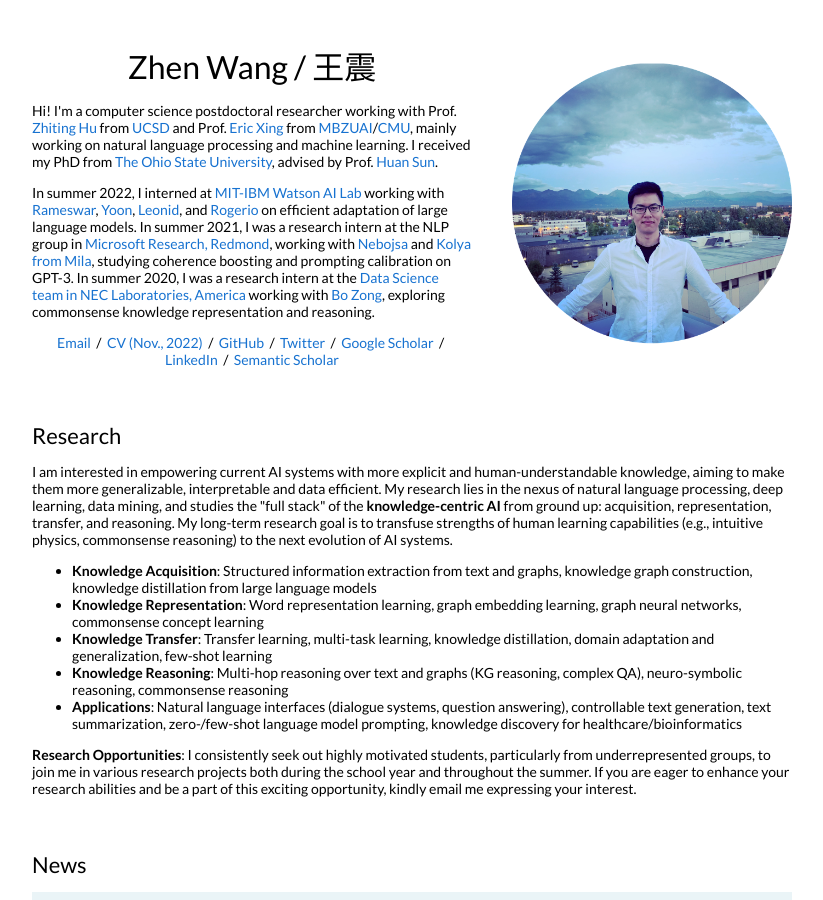
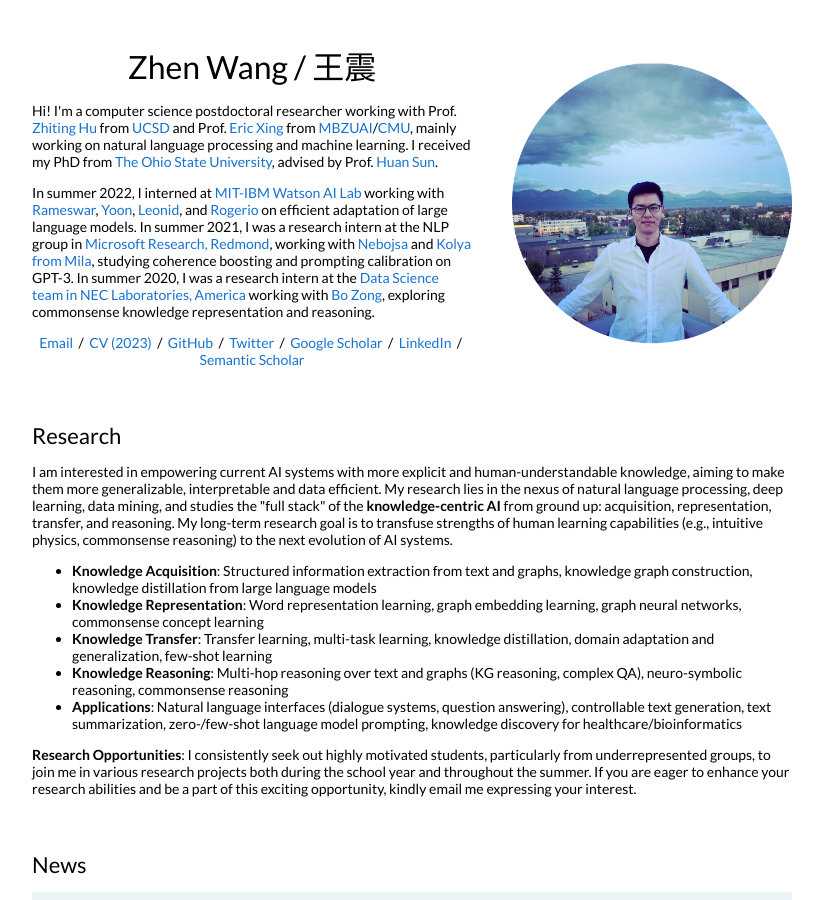
Before and after one commit to zhenwang9102/zhenwang9102.github.io, a Jekyll site: the page built from _posts/2019-06-02-venue.markdown, in a window 1280 px wide and 900 px high. Shown: the whole window, without its empty margins (228-1051 px from the left). Built offline with Jekyll 4.4.1, drawn with Linux system fonts in a browser that asks for light colours.

Commit message:
Update default.html

```diff
--- a/_layouts/default.html
+++ b/_layouts/default.html
@@ -47,7 +47,7 @@
               </p>
               <p style="text-align:center">
                 <a href="mailto:zhenwang9102@gmail.com">Email</a> &nbsp;/&nbsp;
-                <a href="https://zhenwang9102.github.io/files/ZW_CV.pdf">CV (Nov., 2022)</a> &nbsp;/&nbsp;
+                <a href="https://zhenwang9102.github.io/files/ZW_CV.pdf">CV (2023)</a> &nbsp;/&nbsp;
                 <a href="https://github.com/zhenwang9102">GitHub</a> &nbsp;/&nbsp;
                 <a href="https://twitter.com/zhenwang9102">Twitter</a> &nbsp;/&nbsp;
                 <a href="https://scholar.google.com/citations?hl=en&user=asBaytUAAAAJ&view_op=list_works&sortby=pubdate">Google Scholar</a> &nbsp;/&nbsp;
```
